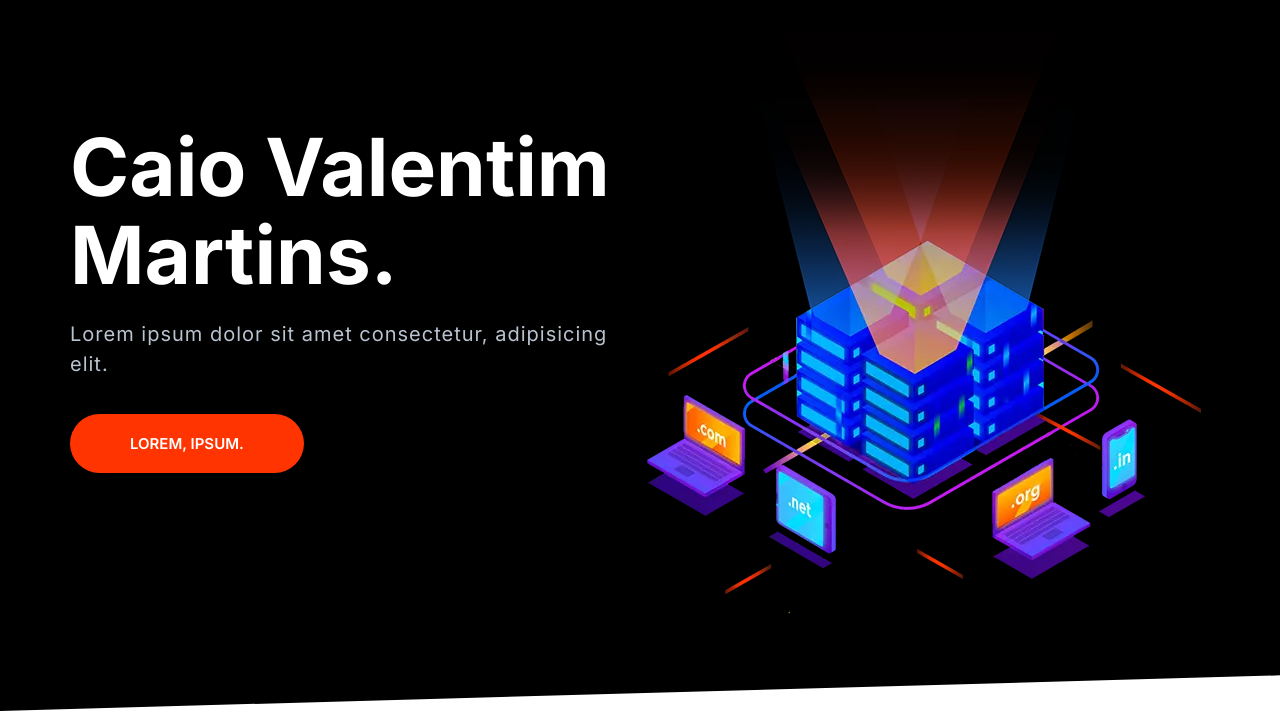
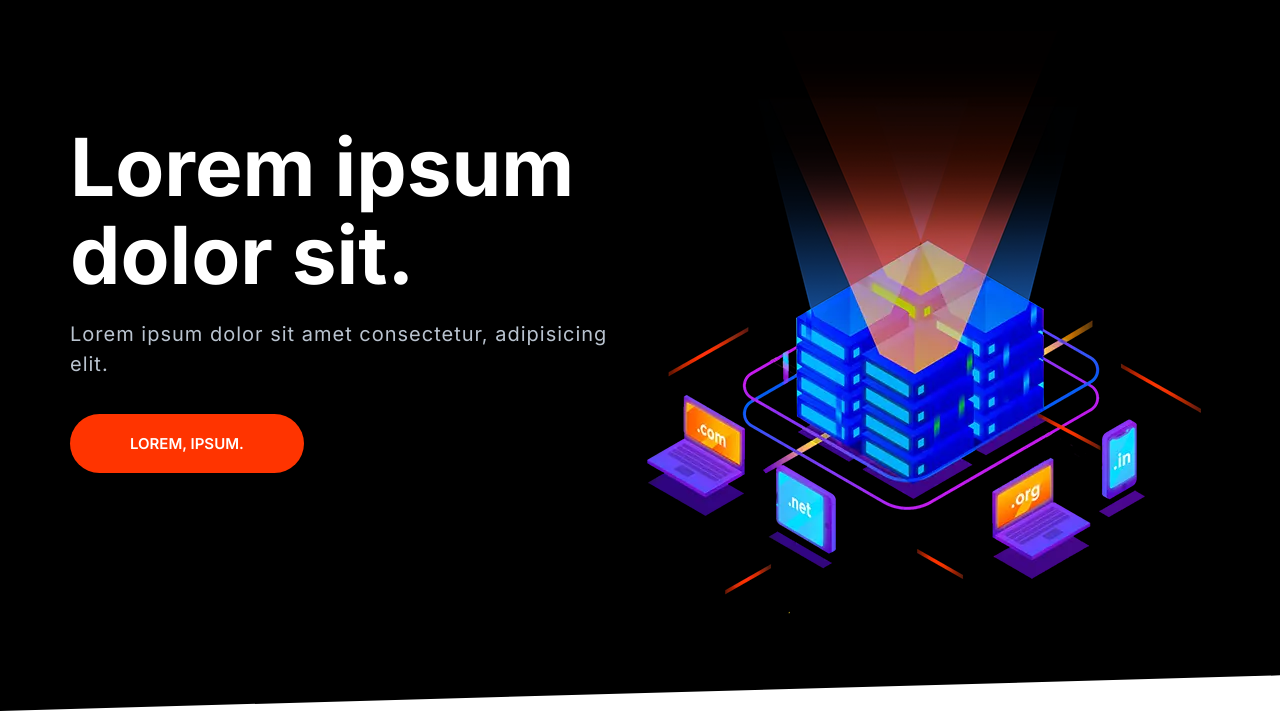
Before and after one commit to KernDuds/site-responsivo-jmr-spn, a website built with Parcel: page code/responsive-project/index.html in a window 1280 px wide. Shown: the part 87-800 px from the top of the page. Built offline with nearby package versions, Linux system fonts and the light colour scheme.

Commit message:
my second commit

```diff
--- a/code/responsive-project/index.html
+++ b/code/responsive-project/index.html
@@ -46,7 +46,7 @@
 			<div class="container grid grid--1x2">
 				<header class="block__header hero__content">
 					<h1 data-aos="zoom-in-up" class="block__heading">
-						Caio Valentim Martins.
+						Lorem ipsum dolor sit.
 					</h1>
 					<p class="hero__tagline">
 						Lorem ipsum dolor sit amet consectetur, adipisicing elit.
```
